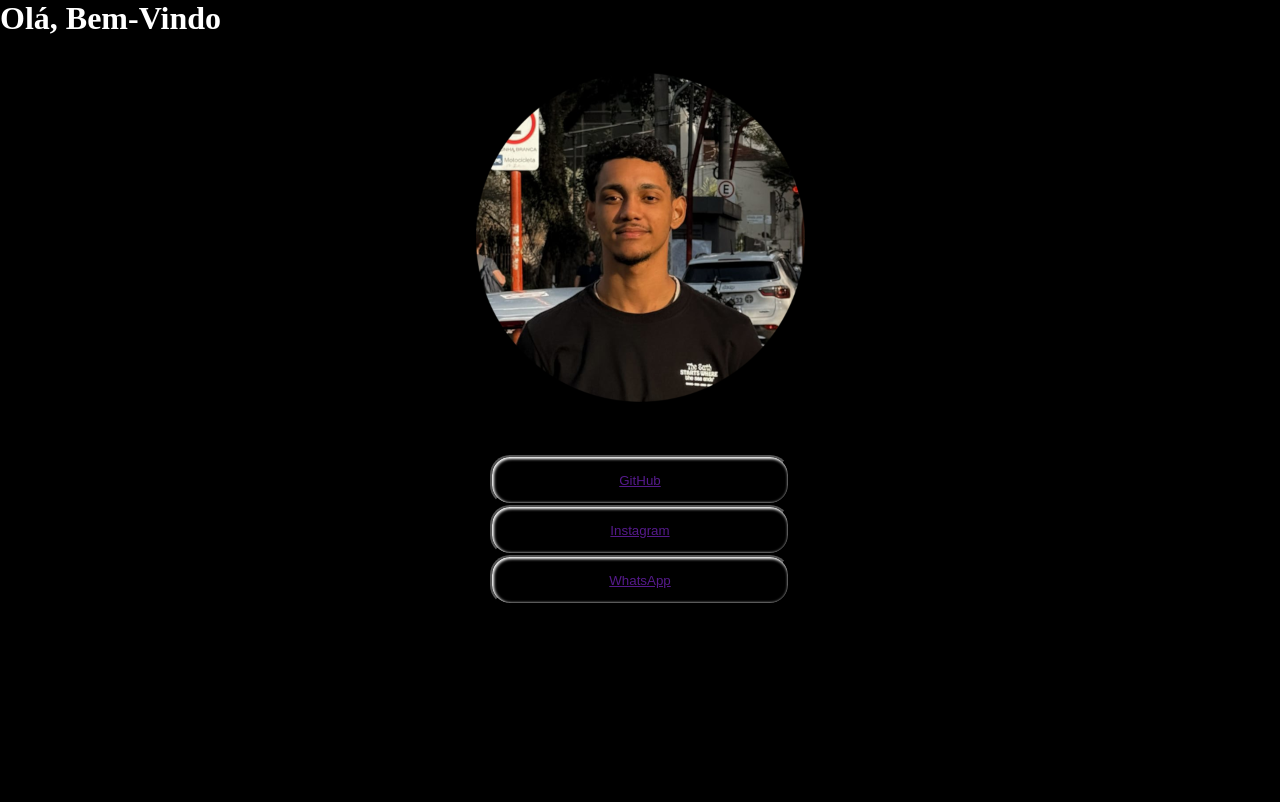
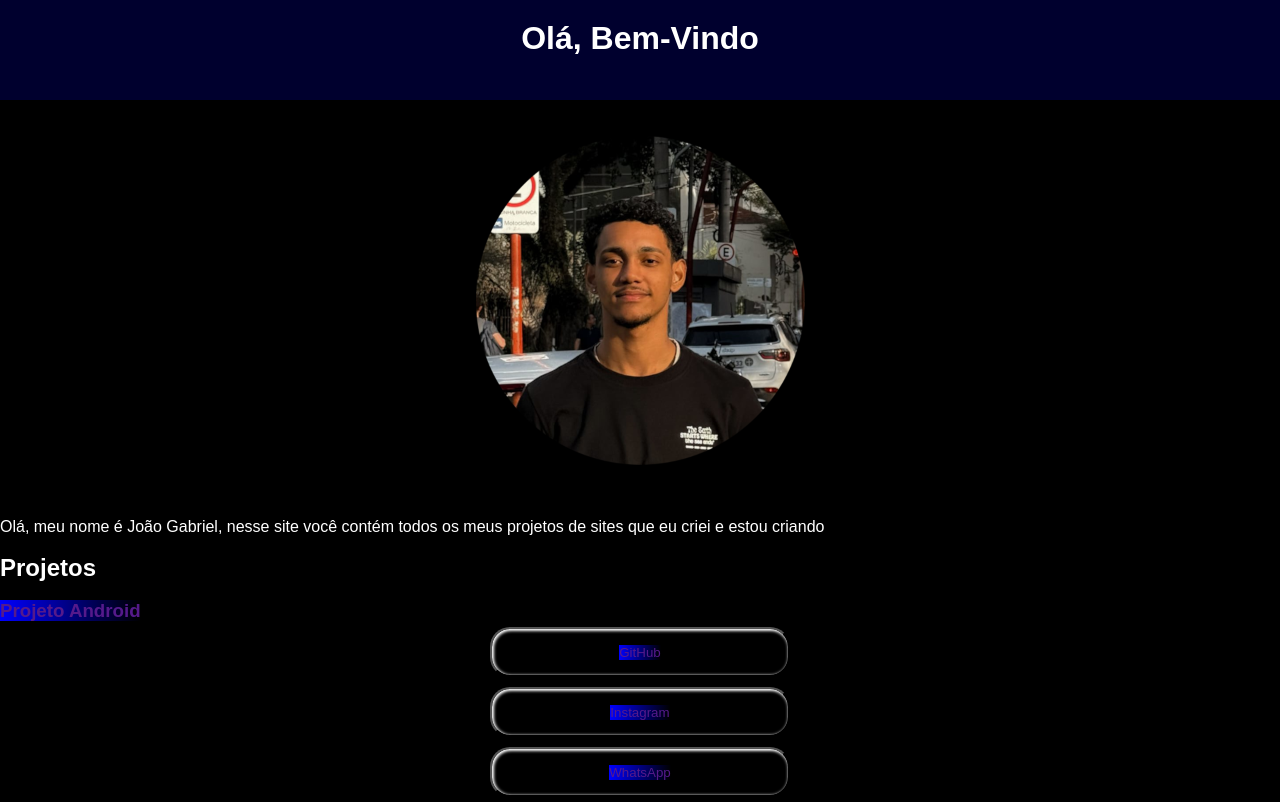
Before and after one commit to joaogabrielsousa/redes-socias, a plain HTML site: page index.html in a window 1280 px wide. Drawn offline with Linux system fonts and the light colour scheme.

Commit message:
atualização

```diff
--- a/estilo/style.css
+++ b/estilo/style.css
@@ -7,6 +7,20 @@
 body{
     background-color: black;
     color: white;
+    font-family: Arial, Helvetica, sans-serif;
+
+}
+header{
+    background-color: rgb(0, 0, 46);
+    height: 100px;
+    text-align: center;
+}
+header>h1{
+    padding-top: 20px;
+}
+a{
+    background-image: linear-gradient(to right, blue, black);
+    text-decoration: none;
 }
 picture.content{
     display: flex;
@@ -16,6 +30,9 @@ img{
     margin: auto;
     justify-content: center;
     align-items: center;
+}
+div{
+    padding: 5px;
 }
 div.contener{
     display: flex;
--- a/index.html
+++ b/index.html
@@ -15,6 +15,13 @@
         <img src="imagem/meu-perfil.png" alt="J.Gabriel" id="ftperfil">
     </picture>
     <br>
+    <main>
+        <p>Olá, meu nome é João Gabriel, nesse site você contém todos os meus projetos de sites que eu criei e estou criando</p>
+        <br>
+        <h2>Projetos</h2>
+        <br>
+        <h3><a href="" >Projeto Android</a></h3>
+    </main>
     <div class="contener">
         <button id="botao1"><a href="">GitHub</a></button>
 
```
